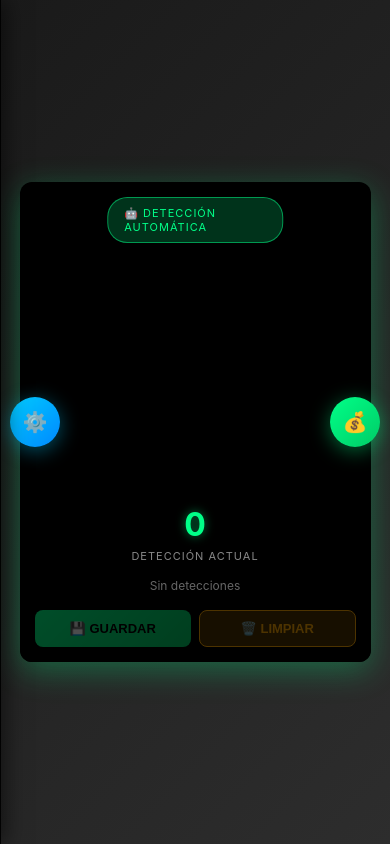
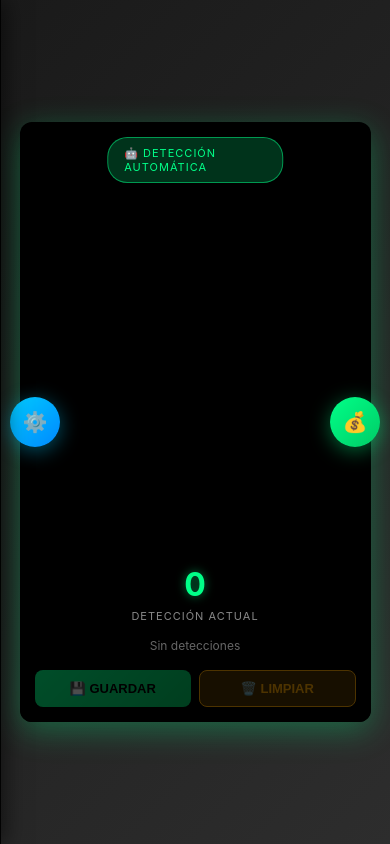
Before and after one commit to Miguel0827/detectorBilletes, a plain HTML site: page index.html in a window 390 px wide. Drawn offline with Linux system fonts and the light colour scheme.

Commit message:
Actualizando index.html

```diff
--- a/index.html
+++ b/index.html
@@ -31,10 +31,10 @@
 
         .camera-wrapper {
             position: relative;
-            width: 640px;
-            height: 480px;
+            width: 800px;
+            height: 600px;
             max-width: 90vw;
-            max-height: 70vh;
+            max-height: 85vh;
             border-radius: 12px;
             overflow: hidden;
             box-shadow: 0 8px 32px rgba(0, 255, 136, 0.3);
@@ -164,7 +164,7 @@
 
         .btn-capture {
             position: absolute;
-            bottom: 15px;
+            bottom: 85px;
             right: 15px;
             width: 60px;
             height: 60px;
@@ -542,6 +542,10 @@
         }
 
         @media (max-width: 768px) {
+            .camera-wrapper {
+                max-height: 75vh;
+            }
+
             .panel-left, .panel-right {
                 width: 90vw;
             }
@@ -564,6 +568,7 @@
                 width: 55px;
                 height: 55px;
                 font-size: 24px;
+                bottom: 80px;
             }
         }
 
```
